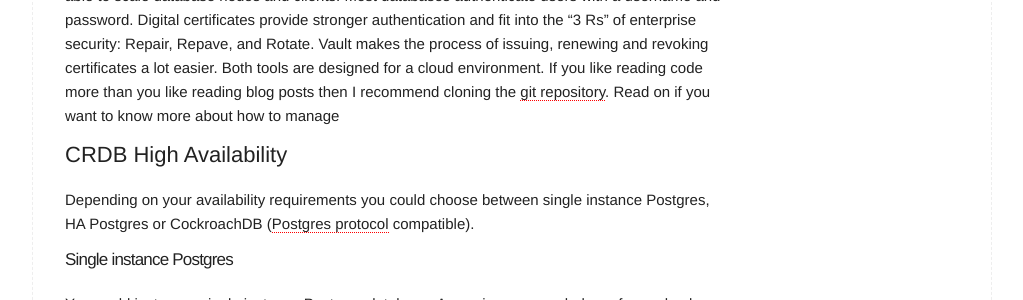
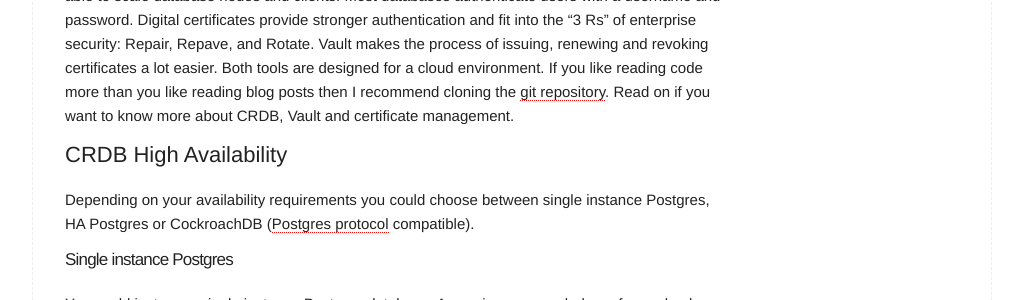
Before and after one commit to rinokadijk/vault-cockroach, a Jekyll site: the page built from docs/_posts/2019-08-26-Vault-CockroachDB.md, in a window 1280 px wide and 900 px high. Shown: the part 263-563 px from the top of the window, without its empty margins (128-1151 px from the left). Built offline with Jekyll 4.4.1, drawn with Linux system fonts in a browser that asks for light colours; our own code applies the rules of GitHub Pages for plain Markdown files.

Commit message:
finish sentence finish sentence

```diff
--- a/docs/_posts/2019-08-26-Vault-CockroachDB.md
+++ b/docs/_posts/2019-08-26-Vault-CockroachDB.md
@@ -1,6 +1,6 @@
 # Managing CockroachDB certificates with HashiCorp Vault
 
-By default CockroachDB (CRDB) uses digital certificates for authentication. If you are considering using CRDB in production you might want to manage certificates with HashiCorp Vault (Vault) to be able to scale database nodes and clients. Most databases authenticate users with a username and password. Digital certificates provide stronger authentication and fit into the “3 Rs” of enterprise security: Repair, Repave, and Rotate. Vault makes the process of issuing, renewing and revoking certificates a lot easier. Both tools are designed for a cloud environment. If you like reading code more than you like reading blog posts then I recommend cloning the [git repository](https://github.com/rinokadijk/vault-cockroach). Read on if you want to know more about how to manage
+By default CockroachDB (CRDB) uses digital certificates for authentication. If you are considering using CRDB in production you might want to manage certificates with HashiCorp Vault (Vault) to be able to scale database nodes and clients. Most databases authenticate users with a username and password. Digital certificates provide stronger authentication and fit into the “3 Rs” of enterprise security: Repair, Repave, and Rotate. Vault makes the process of issuing, renewing and revoking certificates a lot easier. Both tools are designed for a cloud environment. If you like reading code more than you like reading blog posts then I recommend cloning the [git repository](https://github.com/rinokadijk/vault-cockroach). Read on if you want to know more about CRDB, Vault and certificate management.
 
 ## CRDB High Availability
 
```
